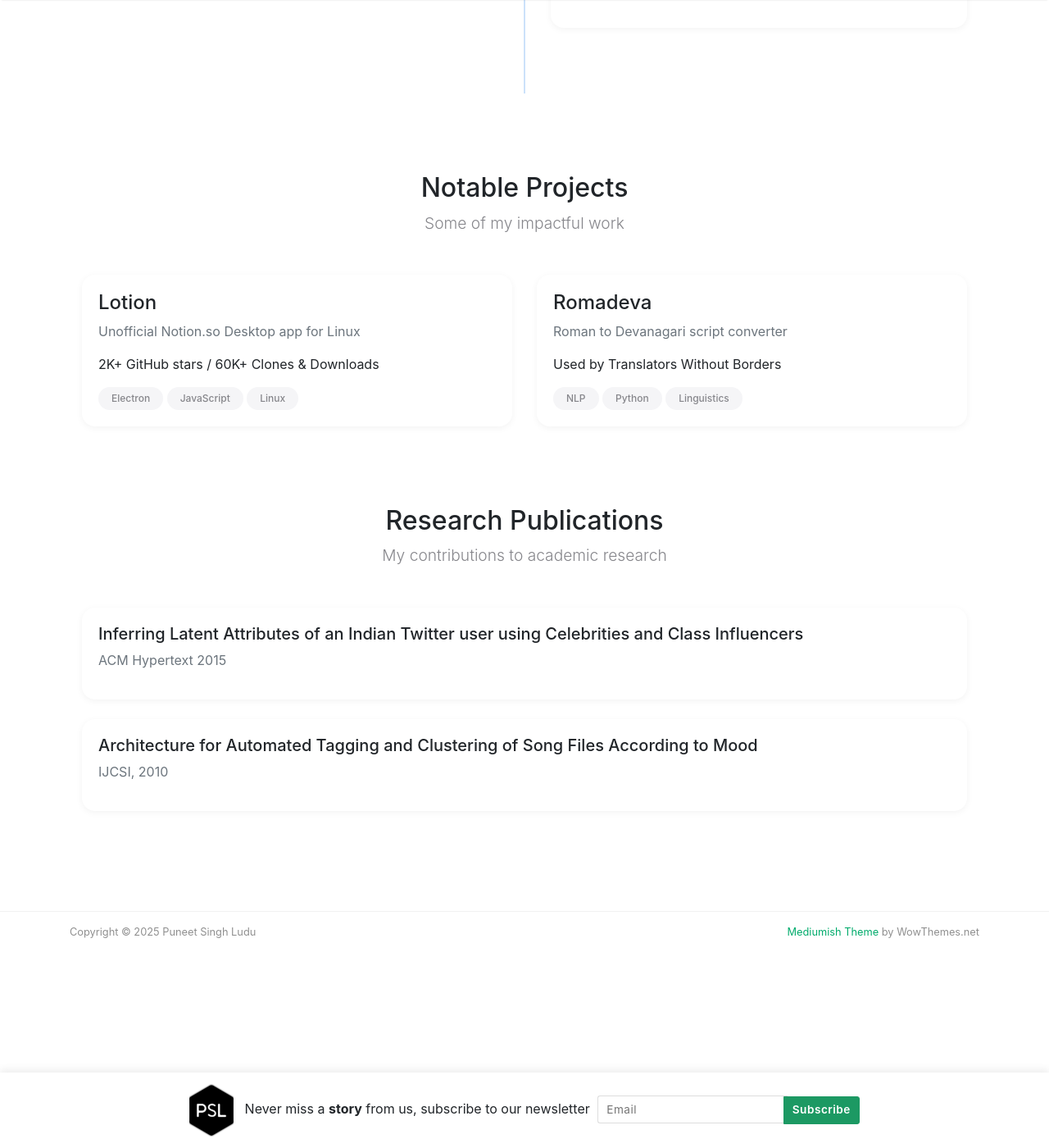
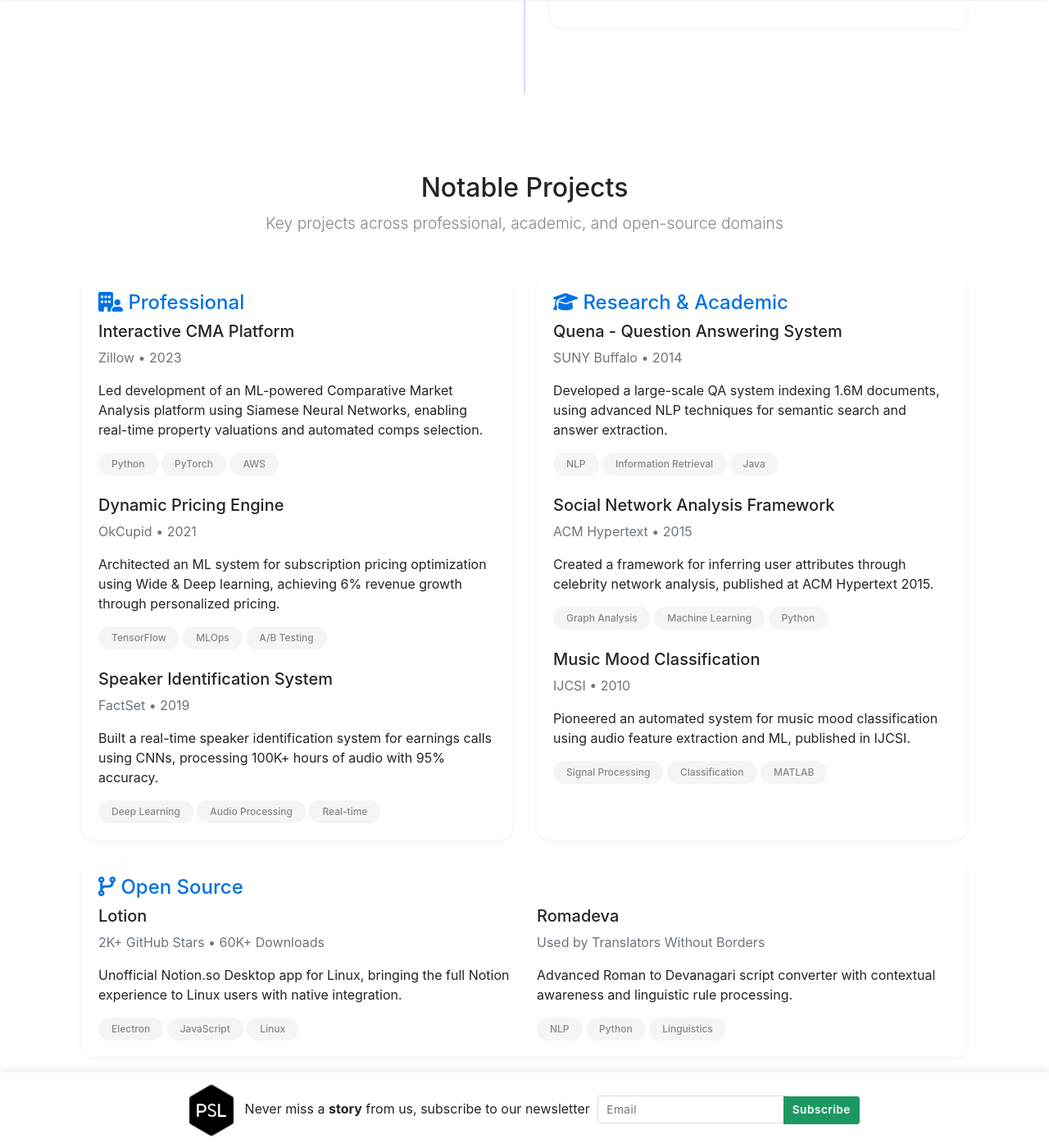
Before and after one commit to puneetsl/puneetsl.github.io, a Jekyll site: the page built from index.html, in a window 1280 px wide and 1400 px high, scrolled down 2990 px. Shown: the whole window at 82% size. Built offline with Jekyll 4.4.1, drawn with Linux system fonts in a browser that asks for light colours; nearby versions of some CDN libraries; the list of posts is cut into pages by our own code; comment, search, counter and statistics services are not loaded.

Commit message:
Many fixes

```diff
--- a/index.html
+++ b/index.html
@@ -180,35 +180,118 @@
 <div class="container py-5">
     <div class="text-center mb-5">
         <h2 class="display-5">Notable Projects</h2>
-        <p class="lead">Some of my impactful work</p>
+        <p class="lead">Key projects across professional, academic, and open-source domains</p>
     </div>
 
     <div class="row g-4">
-        <div class="col-md-6">
+        <!-- Professional Projects -->
+        <div class="col-md-6 mb-4">
             <div class="card h-100 border-0 shadow-sm">
                 <div class="card-body">
-                    <h4>Lotion</h4>
-                    <p class="text-muted">Unofficial Notion.so Desktop app for Linux</p>
-                    <p>2K+ GitHub stars / 60K+ Clones & Downloads</p>
-                    <div class="mt-3">
-                        <span class="badge bg-secondary">Electron</span>
-                        <span class="badge bg-secondary">JavaScript</span>
-                        <span class="badge bg-secondary">Linux</span>
+                    <h4 class="text-primary"><i class="fa-solid fa-building-user me-2"></i> Professional</h4>
+                    <div class="project-item mb-4">
+                        <h5>Interactive CMA Platform</h5>
+                        <p class="text-muted">Zillow • 2023</p>
+                        <p>Led development of an ML-powered Comparative Market Analysis platform using Siamese Neural Networks, enabling real-time property valuations and automated comps selection.</p>
+                        <div class="mt-2">
+                            <span class="badge bg-secondary">Python</span>
+                            <span class="badge bg-secondary">PyTorch</span>
+                            <span class="badge bg-secondary">AWS</span>
+                        </div>
+                    </div>
+                    <div class="project-item mb-4">
+                        <h5>Dynamic Pricing Engine</h5>
+                        <p class="text-muted">OkCupid • 2021</p>
+                        <p>Architected an ML system for subscription pricing optimization using Wide & Deep learning, achieving 6% revenue growth through personalized pricing.</p>
+                        <div class="mt-2">
+                            <span class="badge bg-secondary">TensorFlow</span>
+                            <span class="badge bg-secondary">MLOps</span>
+                            <span class="badge bg-secondary">A/B Testing</span>
+                        </div>
+                    </div>
+                    <div class="project-item">
+                        <h5>Speaker Identification System</h5>
+                        <p class="text-muted">FactSet • 2019</p>
+                        <p>Built a real-time speaker identification system for earnings calls using CNNs, processing 100K+ hours of audio with 95% accuracy.</p>
+                        <div class="mt-2">
+                            <span class="badge bg-secondary">Deep Learning</span>
+                            <span class="badge bg-secondary">Audio Processing</span>
+                            <span class="badge bg-secondary">Real-time</span>
+                        </div>
                     </div>
                 </div>
             </div>
         </div>
 
-        <div class="col-md-6">
+        <!-- Academic & Research -->
+        <div class="col-md-6 mb-4">
             <div class="card h-100 border-0 shadow-sm">
                 <div class="card-body">
-                    <h4>Romadeva</h4>
-                    <p class="text-muted">Roman to Devanagari script converter</p>
-                    <p>Used by Translators Without Borders</p>
-                    <div class="mt-3">
-                        <span class="badge bg-secondary">NLP</span>
-                        <span class="badge bg-secondary">Python</span>
-                        <span class="badge bg-secondary">Linguistics</span>
+                    <h4 class="text-primary"><i class="fa-solid fa-graduation-cap me-2"></i> Research & Academic</h4>
+                    <div class="project-item mb-4">
+                        <h5>Quena - Question Answering System</h5>
+                        <p class="text-muted">SUNY Buffalo • 2014</p>
+                        <p>Developed a large-scale QA system indexing 1.6M documents, using advanced NLP techniques for semantic search and answer extraction.</p>
+                        <div class="mt-2">
+                            <span class="badge bg-secondary">NLP</span>
+                            <span class="badge bg-secondary">Information Retrieval</span>
+                            <span class="badge bg-secondary">Java</span>
+                        </div>
+                    </div>
+                    <div class="project-item mb-4">
+                        <h5>Social Network Analysis Framework</h5>
+                        <p class="text-muted">ACM Hypertext • 2015</p>
+                        <p>Created a framework for inferring user attributes through celebrity network analysis, published at ACM Hypertext 2015.</p>
+                        <div class="mt-2">
+                            <span class="badge bg-secondary">Graph Analysis</span>
+                            <span class="badge bg-secondary">Machine Learning</span>
+                            <span class="badge bg-secondary">Python</span>
+                        </div>
+                    </div>
+                    <div class="project-item">
+                        <h5>Music Mood Classification</h5>
+                        <p class="text-muted">IJCSI • 2010</p>
+                        <p>Pioneered an automated system for music mood classification using audio feature extraction and ML, published in IJCSI.</p>
+                        <div class="mt-2">
+                            <span class="badge bg-secondary">Signal Processing</span>
+                            <span class="badge bg-secondary">Classification</span>
+                            <span class="badge bg-secondary">MATLAB</span>
+                        </div>
+                    </div>
+                </div>
+            </div>
+        </div>
+
+        <!-- Open Source -->
+        <div class="col-12">
+            <div class="card border-0 shadow-sm">
+                <div class="card-body">
+                    <h4 class="text-primary"><i class="fa-solid fa-code-branch me-2"></i> Open Source</h4>
+                    <div class="row">
+                        <div class="col-md-6 mb-4 mb-md-0">
+                            <div class="project-item">
+                                <h5>Lotion</h5>
+                                <p class="text-muted">2K+ GitHub Stars • 60K+ Downloads</p>
+                                <p>Unofficial Notion.so Desktop app for Linux, bringing the full Notion experience to Linux users with native integration.</p>
+                                <div class="mt-2">
+                                    <span class="badge bg-secondary">Electron</span>
+                                    <span class="badge bg-secondary">JavaScript</span>
+                                    <span class="badge bg-secondary">Linux</span>
+                                </div>
+                            </div>
+                        </div>
+                        <div class="col-md-6">
+                            <div class="project-item">
+                                <h5>Romadeva</h5>
+                                <p class="text-muted">Used by Translators Without Borders</p>
+                                <p>Advanced Roman to Devanagari script converter with contextual awareness and linguistic rule processing.</p>
+                                <div class="mt-2">
+                                    <span class="badge bg-secondary">NLP</span>
+                                    <span class="badge bg-secondary">Python</span>
+                                    <span class="badge bg-secondary">Linguistics</span>
+                                </div>
+                            </div>
+                        </div>
                     </div>
                 </div>
             </div>
```
